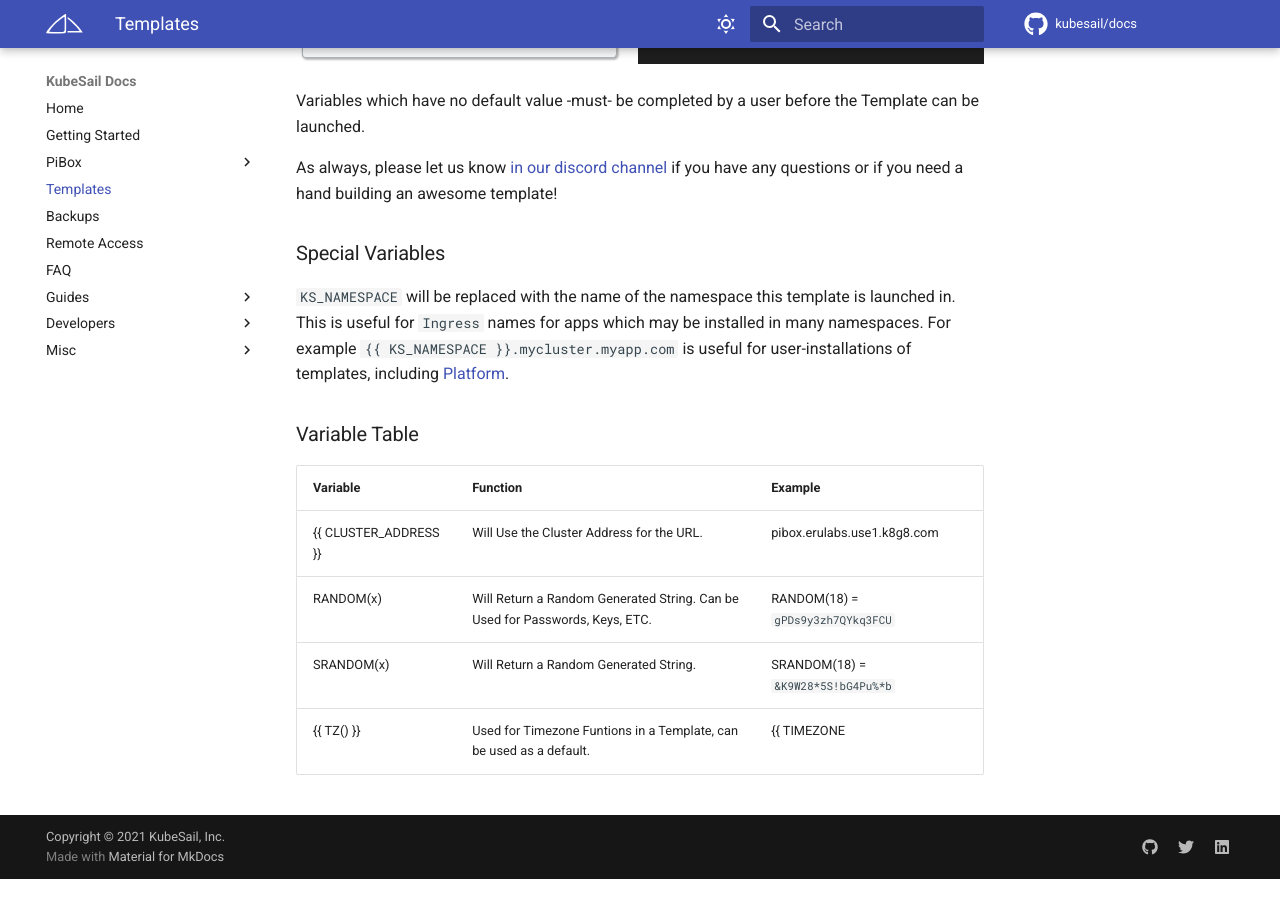
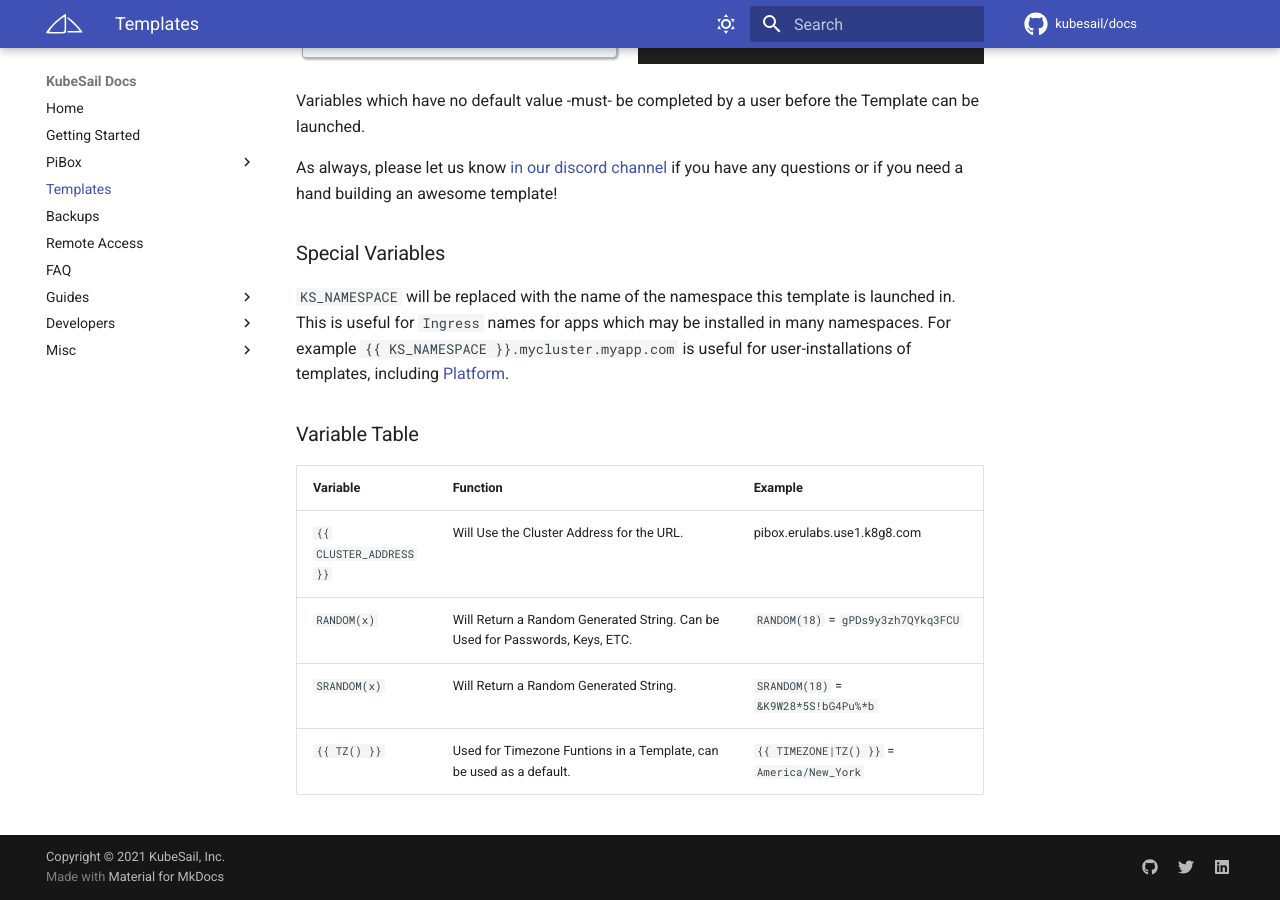
Before and after one commit to kubesail/kubesail-docs, an MkDocs documentation site: the page built from docs/templates.md, in a window 1280 px wide and 900 px high, scrolled down 1953 px. Built offline with MkDocs 1.6.1 and Material for MkDocs 9.7.7, drawn with Linux system fonts in a browser that asks for light colours; comment, search, counter and statistics services are not loaded; before the commit the page ends 2832 px from its top, so only the background shows below that.

Commit message:
Update templates.md

```diff
--- a/docs/templates.md
+++ b/docs/templates.md
@@ -59,7 +59,7 @@
 ### Variable Table
 |Variable| Function | Example
 |--|--|--|
-| {{ CLUSTER_ADDRESS }} | Will Use the Cluster Address for the URL. | pibox.erulabs.use1.k8g8.com |
-| RANDOM(x) | Will Return a Random Generated String. Can be Used for Passwords, Keys, ETC. |RANDOM(18) = `gPDs9y3zh7QYkq3FCU` |
-| SRANDOM(x) |  Will Return a Random Generated String. | SRANDOM(18) = `&K9W28*5S!bG4Pu%*b`|
-| {{ TZ() }} | Used for Timezone Funtions in a Template, can be used as a default. | {{ TIMEZONE|TZ() }} = America/New_York |
+| `{{ CLUSTER_ADDRESS }}` | Will Use the Cluster Address for the URL. | pibox.erulabs.use1.k8g8.com |
+| `RANDOM(x)` | Will Return a Random Generated String. Can be Used for Passwords, Keys, ETC. |`RANDOM(18)` = `gPDs9y3zh7QYkq3FCU` |
+| `SRANDOM(x)` |  Will Return a Random Generated String. | `SRANDOM(18)` = `&K9W28*5S!bG4Pu%*b`|
+| `{{ TZ() }}` | Used for Timezone Funtions in a Template, can be used as a default. | `{{ TIMEZONE|TZ() }}` = `America/New_York` |
```
